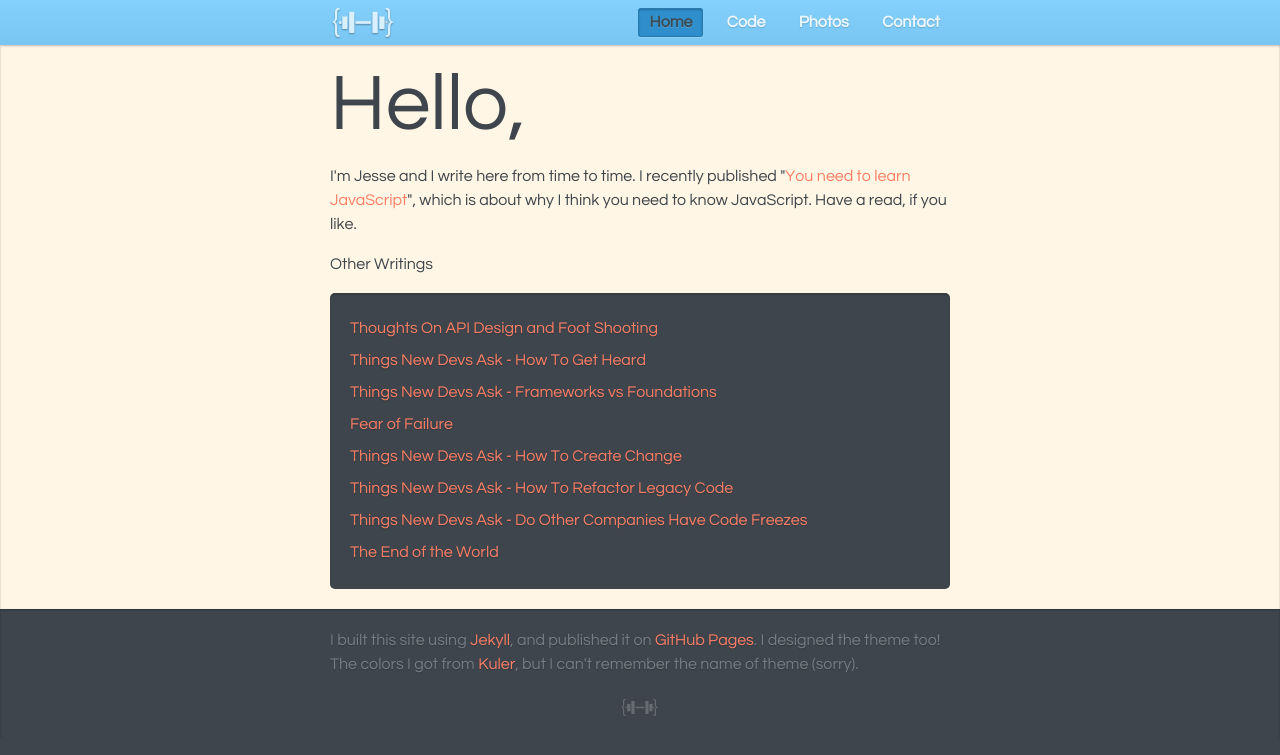
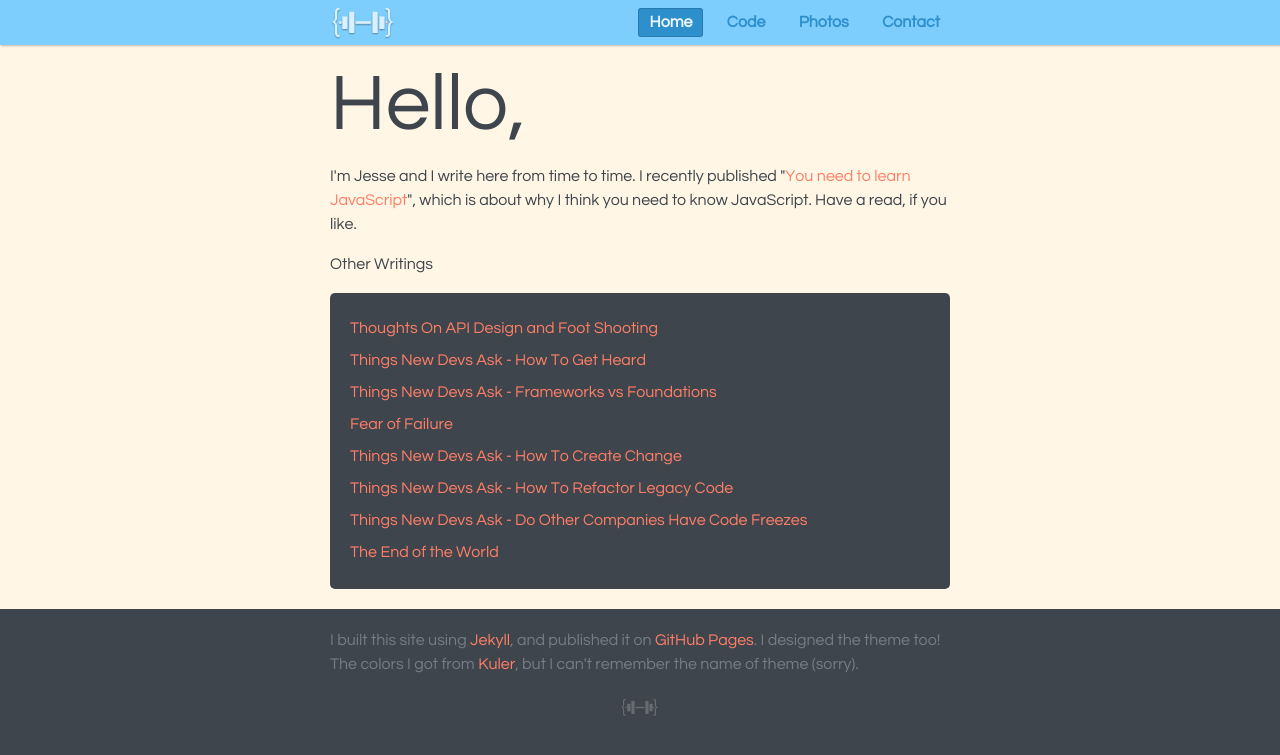
Before and after one commit to JesseWilliamson/jessewilliamson.github.com, a Jekyll site: the page built from index.html, in a window 1280 px wide. Shown: the top 755 px of the page. Built offline with Jekyll 4.4.1, drawn with Linux system fonts in a browser that asks for light colours.

Commit message:
flattening

```diff
--- a/css/site.css
+++ b/css/site.css
@@ -24,7 +24,6 @@
 header {
   color: #fff;
   background-color: #7ecefd;
-  background-image: -webkit-linear-gradient(top, rgba(255, 255, 255, 0.04), rgba(0, 0, 0, 0.04));
   padding: 5px 0;
   box-shadow: 1px 1px 2px rgba(0, 0, 0, 0.25);
   position: fixed;
@@ -32,7 +31,6 @@
 
 header small {
   font-size: .65rem;
-  text-shadow: 0px 1px 1px rgba(0, 0, 0, 0.2);
   opacity: .25;
   position: relative;
   top: -7px;
@@ -42,12 +40,11 @@
   float: right; }
 
 nav a {
-  color: #fff;
+  color: #2185c5;
   opacity: .85;
   line-height: 35px;
   font-weight: 700;
   padding: 5px 10px;
-  text-shadow: 0px 1px 1px rgba(0, 0, 0, 0.2);
   margin-left: 10px; }
 
 nav a:hover {
@@ -55,9 +52,7 @@
   text-decoration: none; }
 
 nav .active {
-  color: #31373c;
-  text-shadow: 0px 1px 1px rgba(255, 255, 255, 0.2);
-  box-shadow: 0px 1px 1px rgba(255, 255, 255, 0.2), inset 0px 1px 2px rgba(0, 0, 0, 0.3);
+  color: #fff;
   border: 1px solid #1a6ca0;
   border-radius: 3px;
   background-color: #2185c5; }
@@ -93,10 +88,7 @@
   padding: 10px;
   border-radius: 5px;
   background-color: rgba(163, 151, 128, 0.8);
-  /*todo mixin*/
-  box-shadow: inset 0 2px 2px rgba(0, 0, 0, 0.15), inset 0 0 1px rgba(0, 0, 0, 0.1);
   color: #fff6e5;
-  text-shadow: 0px 1px 1px rgba(0, 0, 0, 0.2);
   margin-bottom: 20px; }
 
 blockquote p {
@@ -104,8 +96,6 @@
 
 footer {
   color: #757d85;
-  text-shadow: 0px 1px 1px rgba(0, 0, 0, 0.2);
-  box-shadow: inset 0px 1px 2px rgba(0, 0, 0, 0.3);
   padding: 20px 0; }
 
 footer a:hover {
@@ -142,8 +132,7 @@
 .main {
   padding: 65px 0px 20px 0px;
   background-color: #fff6e5;
-  color: #3e454c;
-  box-shadow: inset 0px 1px 2px rgba(0, 0, 0, 0.3); }
+  color: #3e454c; }
 
 p {
   margin: 0px 0px 20px 0;
@@ -156,8 +145,6 @@
   padding: 20px 0;
   background-color: #3e454c;
   border-radius: 5px;
-  box-shadow: inset 0 2px 2px rgba(0, 0, 0, 0.15), inset 0 0 1px rgba(0, 0, 0, 0.1);
-  text-shadow: 0px 1px 1px rgba(0, 0, 0, 0.2);
   list-style-type: none; }
 
 .other-posts li {
@@ -179,7 +166,6 @@
 .post-nav a {
   color: inhert;
   font-size: 3rem;
-  text-shadow: 0px 1px 1px rgba(0, 0, 0, 0.2);
   padding: 0 40px;
   opacity: .7; }
 
```
Also changed, not shown: css/site.scss (+2 -17 lines), cname (added).
